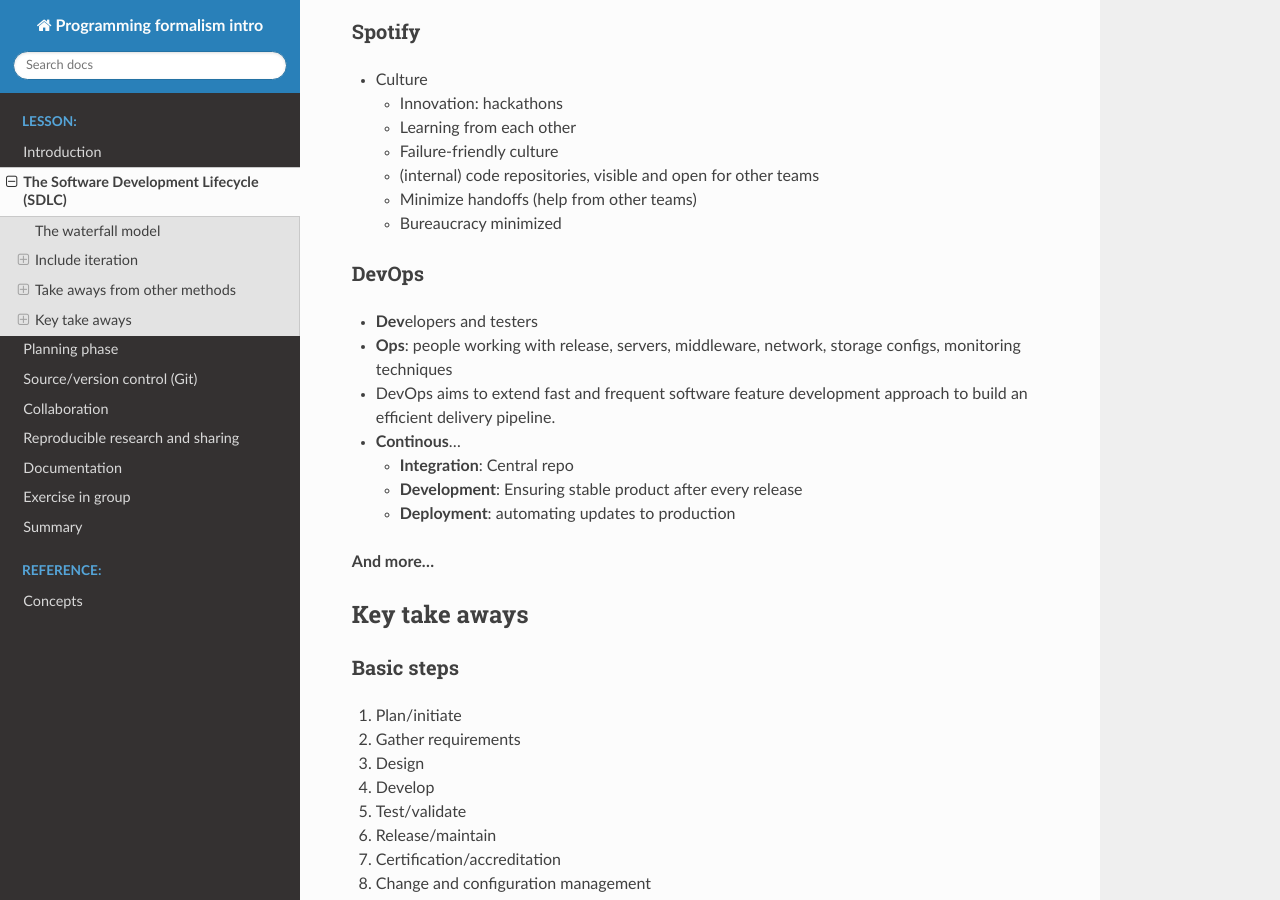
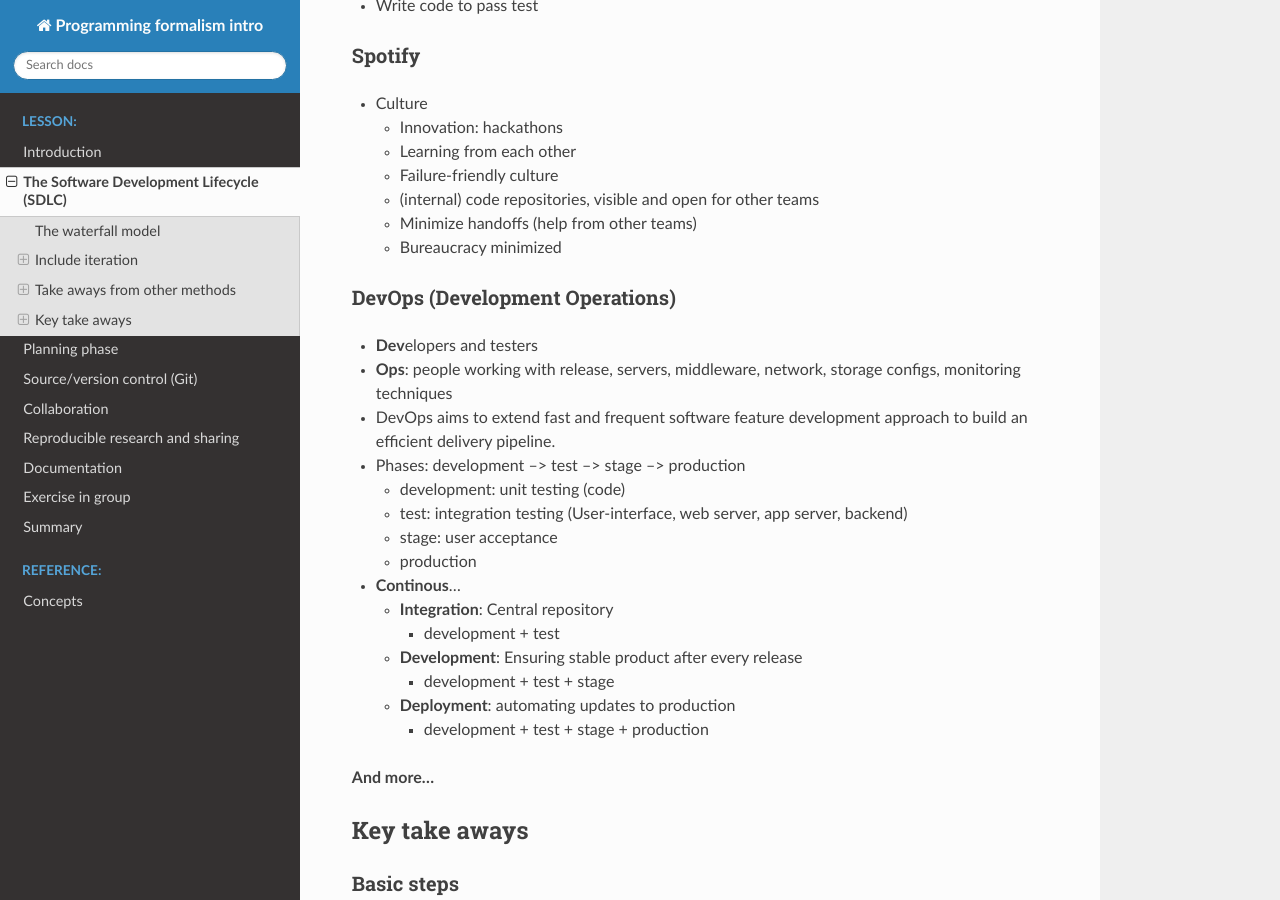
Before and after one commit to UPPMAX/programming_formalisms_intro, a Sphinx documentation site: the page built from doc/sdlc.md, in a window 1280 px wide and 900 px high, scrolled down 3769 px. Built offline with Sphinx 7.4.7 and the Read the Docs theme 2.0.0, drawn with Linux system fonts in a browser that asks for light colours; pages that are not in the unit, such as notebooks, are missing from menus.

Commit message:
Update sdlc.md

```diff
--- a/doc/sdlc.md
+++ b/doc/sdlc.md
@@ -53,7 +53,7 @@
 - **Disadvantages**
   - Complexer than other SDLC models.
   - Expensive: Spiral Model is **not suitable for small projects**
-  - Too much dependability on Risk Analysis
+  - **Too much dependability on Risk Analysis**
   - Difficulty in time management: Number of phases is unknown at the start of the project
 
 ### Rational unified process (RUP)
@@ -160,14 +161,22 @@
   - Bureaucracy minimized
 
 
-### DevOps
+### DevOps (Development Operations)
 - **Dev**elopers and testers
 - **Ops**: people working with release, servers, middleware, network, storage configs, monitoring techniques
 - DevOps aims to extend fast and frequent software feature development approach to build an efficient delivery pipeline.
+- Phases: development --> test --> stage --> production
+  -  development: unit testing (code)
+  -  test: integration testing (User-interface, web server, app server, backend)
+  -  stage: user acceptance
+  -  production
 - **Continous**...
-  - **Integration**: Central repo
+  - **Integration**: Central repository
+    - development + test
   - **Development**: Ensuring stable product after every release
+    - development + test + stage
   - **Deployment**: automating updates to production
+    - development + test + stage + production
 
 **And more...**
 
```
Also changed, not shown: other parts of doc/sdlc.md (+1 -0 lines).
